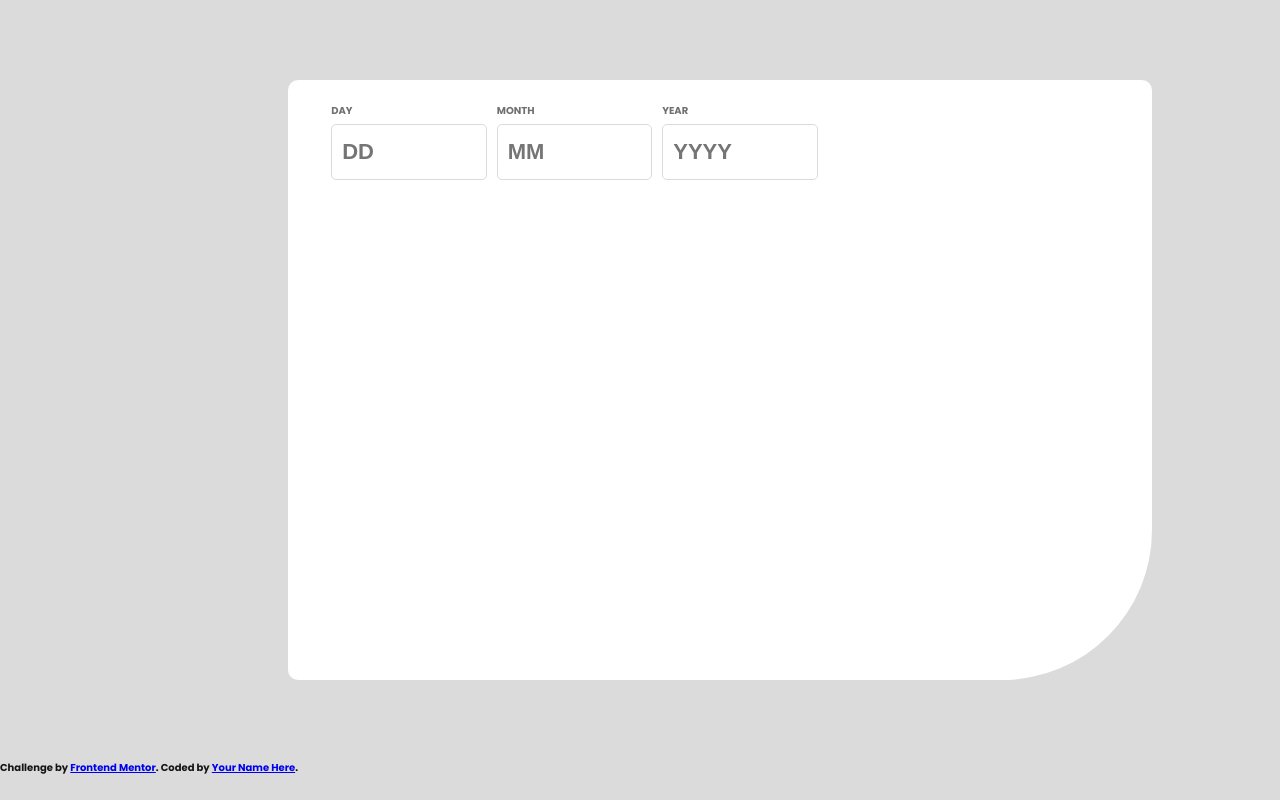
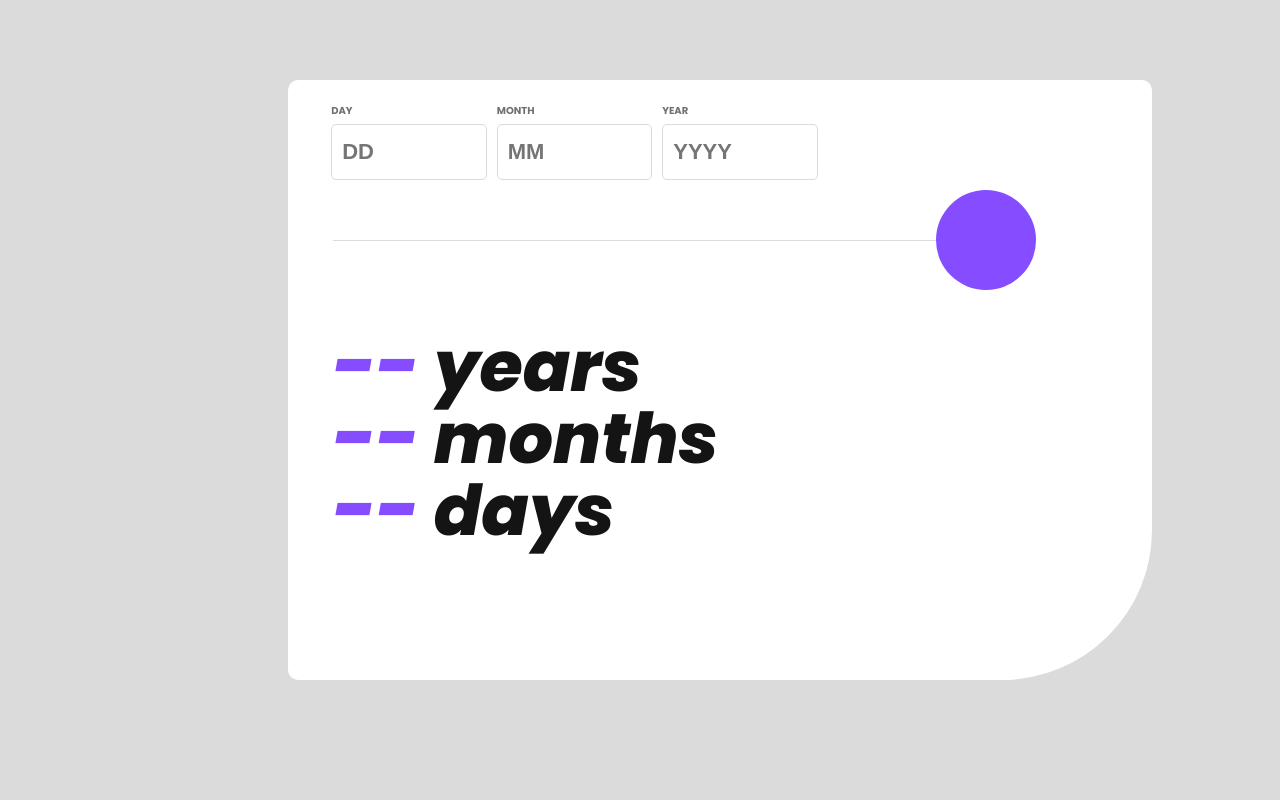
Before and after one commit to pkindalov/age-calculator-frontendmentor, a website: page index.html in a window 1280 px wide. Shown: the top 800 px of the page. Drawn offline with Linux system fonts and the light colour scheme.

Commit message:
Added age calculation result section and formatted code

```diff
--- a/index.html
+++ b/index.html
@@ -38,13 +38,28 @@
                        id="year" placeholder="YYYY"/>
             </div>
         </div>
+        <div class="card__separator-and-circle">
+            <div class="card__separator-item-line">
+                <hr class="card__line">
+            </div>
+            <div class="card__separator-item-circle">
+                <!--            Circle element here-->
+                <div class="card__separator-circle"></div>
+            </div>
+        </div>
+        <div class="card__calc-result">
+            <div class="card__years">
+                <span class="card__span-result">--</span> years
+            </div>
+            <div class="card__months">
+                <span class="card__span-result">--</span> months
+            </div>
+            <div class="card__days">
+                <span class="card__span-result">--</span> days
+            </div>
+        </div>
     </div>
 </section>
 
-<div class="attribution">
-    Challenge by <a href="https://www.frontendmentor.io?ref=challenge" target="_blank">Frontend
-    Mentor</a>.
-    Coded by <a href="#">Your Name Here</a>.
-</div>
 </body>
 </html>
--- a/sass/components/_card.scss
+++ b/sass/components/_card.scss
@@ -8,4 +8,58 @@
   margin: 8rem auto;
   border-radius: 1rem;
   border-bottom-right-radius: 15rem;
+
+
+  &__separator-and-circle {
+    border: none;
+    display: flex;
+  }
+
+  &__separator-item-line {
+    width: 75%;
+    align-self: center;
+  }
+
+  &__separator-item-circle {
+    width: 25%;
+  }
+
+  &__line {
+    border: none;
+    height: 0.1rem;
+    color: $gray-light;
+    background-color: $gray-light;
+    //border: .1px solid $gray-light;
+    //width: 100%;
+    margin-left: 4.5rem;
+  }
+
+  &__separator-circle {
+    background-color: $purple;
+    height: 10rem;
+    width: 10rem;
+    border-radius: 50%;
+
+    &:hover {
+      background-color: $black-off;
+      cursor: pointer;
+    }
+  }
+
+  &__calc-result {
+    margin-top: 4rem;
+    text-align: left;
+    font-style: italic;
+    font-weight: $bigger-font-size;
+    font-size: 7rem;
+    line-height: 7rem;
+    padding-left: 4.5rem;
+    //border: 1px solid coral;
+  }
+
+  &__span-result {
+    font-size: 7.5rem;
+    color: $purple;
+  }
+
 }
```
Also changed, not shown: css/style.css.
